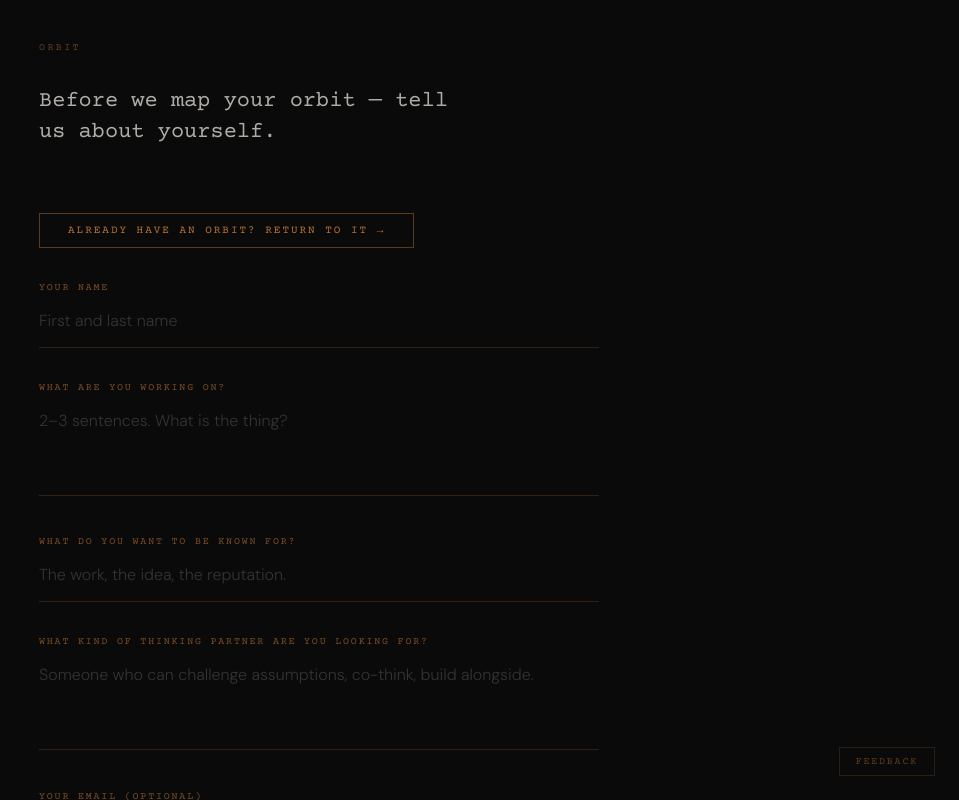
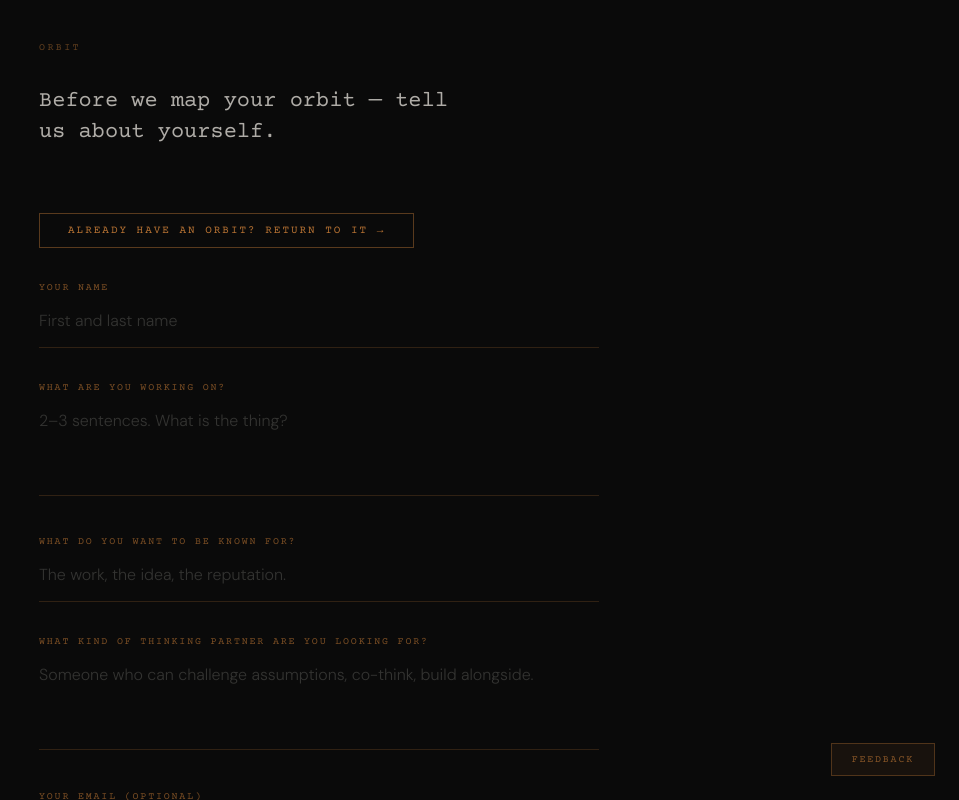
Before and after one commit to mohammadkhan244/orbit, a website with bundled scripts: page index.html in a window 1280 px wide. Shown: the whole page, without its empty margins (321-1280 px from the left). Built offline with nearby package versions, Linux system fonts and the light colour scheme.

Commit message:
style: feedback button copper tint with brighter hover

```diff
--- a/index.html
+++ b/index.html
@@ -465,15 +465,17 @@
       position: fixed; bottom: 24px; right: 24px; z-index: 999;
       font-family: 'Courier Prime', monospace;
       font-size: 10px; letter-spacing: 0.18em;
-      color: rgba(184,115,51,0.5);
-      border: 1px solid rgba(184,115,51,0.2);
-      padding: 8px 16px;
-      background: rgba(10,10,10,0.8);
-      cursor: pointer; transition: all 0.15s ease;
-      text-transform: uppercase;
+      text-transform: uppercase;
+      padding: 10px 20px;
+      cursor: pointer;
+      background: rgba(184,115,51,0.08);
+      border: 1px solid rgba(184,115,51,0.35);
+      color: rgba(184,115,51,0.7);
+      transition: all 0.2s ease;
     }
     #feedback-copy-btn:hover {
-      border-color: rgba(184,115,51,0.5);
+      background: rgba(184,115,51,0.15);
+      border-color: #b87333;
       color: #b87333;
     }
     .aperture-eyebrow {
```
